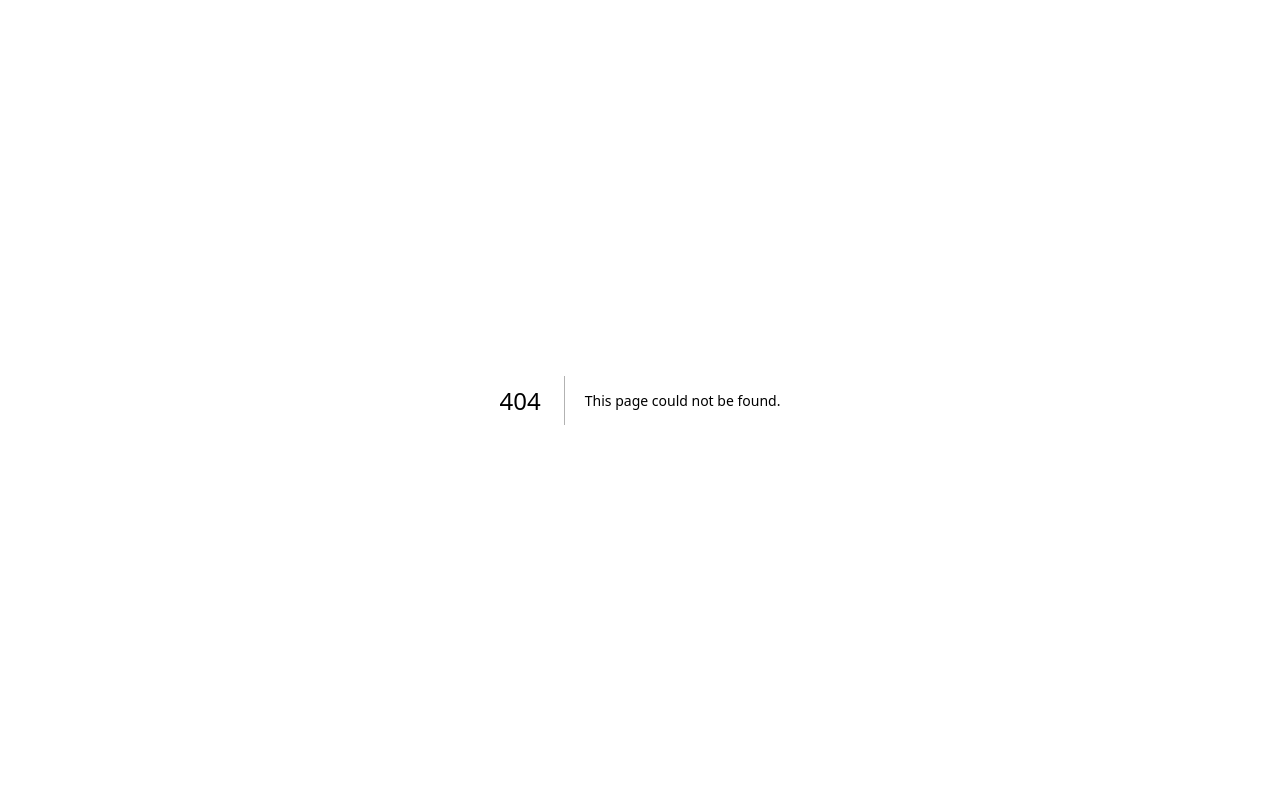
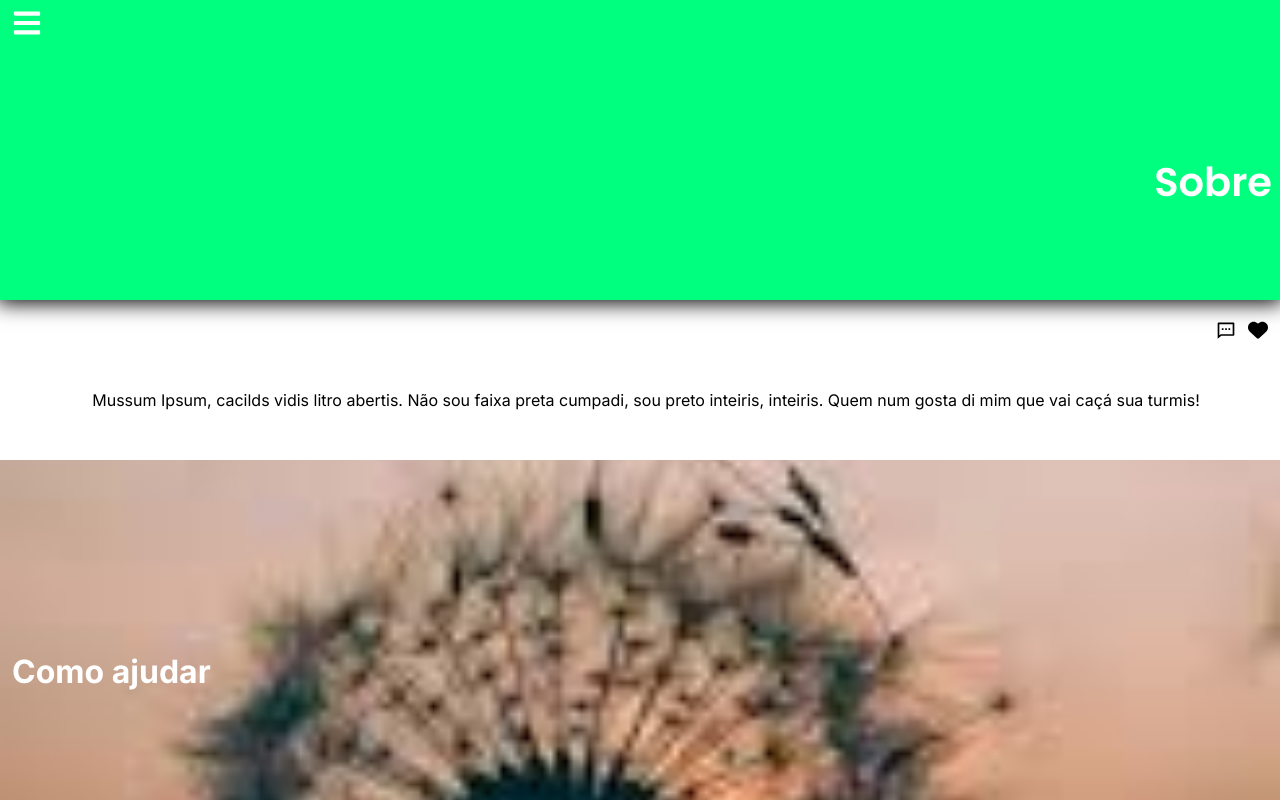
Before and after one commit to ymatzz/projeto-web-mobile, a Next.js app: page /ajuda in a window 1280 px wide. Before the commit this address had no page. Shown: the top 800 px of the page. Built offline with nearby package versions, Linux system fonts and the light colour scheme.

Commit message:
tela de ajuda

```diff
--- /dev/null
+++ b/src/app/ajuda/page.jsx
@@ -0,0 +1,31 @@
+'use client'
+import Header from "../../components/Header";
+import { Container, TextContainer, IconesContainer, SpanContainer, SubTitleContainer, CardContainer } from "./style";
+import Card from "@/components/Card";
+import { FaHeart } from "react-icons/fa6";
+import { RiMessage2Line } from "react-icons/ri";
+
+export default function Ajuda() {
+    return (
+        <Container>
+            <Header text="Sobre" />
+            <TextContainer>
+                <IconesContainer>
+                    <RiMessage2Line />
+                    <FaHeart />
+                </IconesContainer>
+                <SpanContainer>
+                    <span> Mussum Ipsum, cacilds vidis litro abertis. Não sou faixa preta cumpadi, sou preto inteiris, inteiris. Quem num gosta di mim que vai caçá sua turmis! </span>
+                </SpanContainer>
+            </TextContainer>
+            <SubTitleContainer>
+                <h2>Como ajudar</h2>
+            </SubTitleContainer>
+            <CardContainer>
+                <Card height="150px" />
+                <Card height="150px" />
+                <Card height="150px" />
+            </CardContainer>
+        </Container>
+    )
+}
--- /dev/null
+++ b/src/app/ajuda/style.js
@@ -0,0 +1,61 @@
+'use client'
+import styled from 'styled-components';
+
+export const Container = styled.div`
+    width: 100%;
+    height: 100vh;
+    background-image: url("/teste.jpg");
+    background-size: cover;
+`
+
+export const TextContainer = styled.div`
+    width: 100%;
+    height: 20%;
+    background-color: white;
+    display: flex;
+    flex-direction: column;
+    align-items: center;
+`
+
+export const IconesContainer = styled.div`
+    display: flex;
+    width: 100%;
+    justify-content: end;
+    margin-top: 20px;
+    > svg {
+        width: 20px;
+        height: 20px;
+        margin-right: 12px;
+    }
+`
+
+export const SpanContainer = styled.div`
+    display: flex;
+    width: 90%;
+    height: 75%;
+    justify-content: center;
+    align-items: center;
+    span{
+        margin-left: 12px;
+        font-size: 16px;
+        color: black;
+        text-align: justify;
+    }
+`
+
+export const SubTitleContainer = styled.div`
+    width: 100%;
+    margin-top: 15%;
+    h2 {
+        font-size: 32px;
+        color: white;
+        margin-left: 12px;
+    }
+`
+
+export const CardContainer = styled.div`
+    margin-top: 10%;
+    width: 100%;
+    display: flex;
+    justify-content: space-evenly;
+`
--- a/src/app/curiosidades/page.jsx
+++ b/src/app/curiosidades/page.jsx
@@ -6,7 +6,7 @@ import Card from "@/components/Card";
 export default function Curiosidades() {
     return (
         <Container>
-            <Header />
+            <Header text="Curiosidades" />
             <h2> Curiosidades </h2>
             <ContentContainer>
                 <Text>
--- a/src/app/page.jsx
+++ b/src/app/page.jsx
@@ -7,7 +7,7 @@ export default function Home() {
   return (
     <>
       <header>
-        <Header />
+        <Header text="Homepage" />
       </header>
       <aside>
         <Card height='70px' />
--- a/src/components/Header/index.jsx
+++ b/src/components/Header/index.jsx
@@ -4,7 +4,7 @@ import { Container, NavHeader, ContentContainer } from './style';
 import { FaBars } from "react-icons/fa";
 import Sidebar from '../Sidebar';
 
-export default function Header() {
+export default function Header({text}) {
     const [siderBar, setSideBar] = useState(false);
     const showSideBar = () => setSideBar(!siderBar);
 
@@ -14,7 +14,7 @@ export default function Header() {
                     <ContentContainer>
                         <FaBars onClick={showSideBar} />
                         <div className='titulo'>
-                            <h2>texto principal</h2>
+                            <h2>{text}</h2>
                         </div>
                     </ContentContainer>
                     {siderBar && <Sidebar active={setSideBar} />}
--- a/src/components/Sidebar/index.jsx
+++ b/src/components/Sidebar/index.jsx
@@ -25,7 +25,9 @@ export default function Sidebar({active}) {
                     <SidebarItem text={'CURIOSIDADES'} Icon={<FaQuestion />} />
                 </Link>
                 <SidebarItem text={'QUIZ'} Icon={<FaGamepad />} />
-                <SidebarItem text={'MACKENZIE'} Icon={<AiOutlineMedium  />} />
+                <Link href="/ajuda" style={{"text-decoration": "none"}}>
+                    <SidebarItem text={'AJUDA'} Icon={<AiOutlineMedium  />} />
+                </Link>
             </Content>
         </Container>
     )
```
Also changed, not shown: public/teste.jpg (added).
